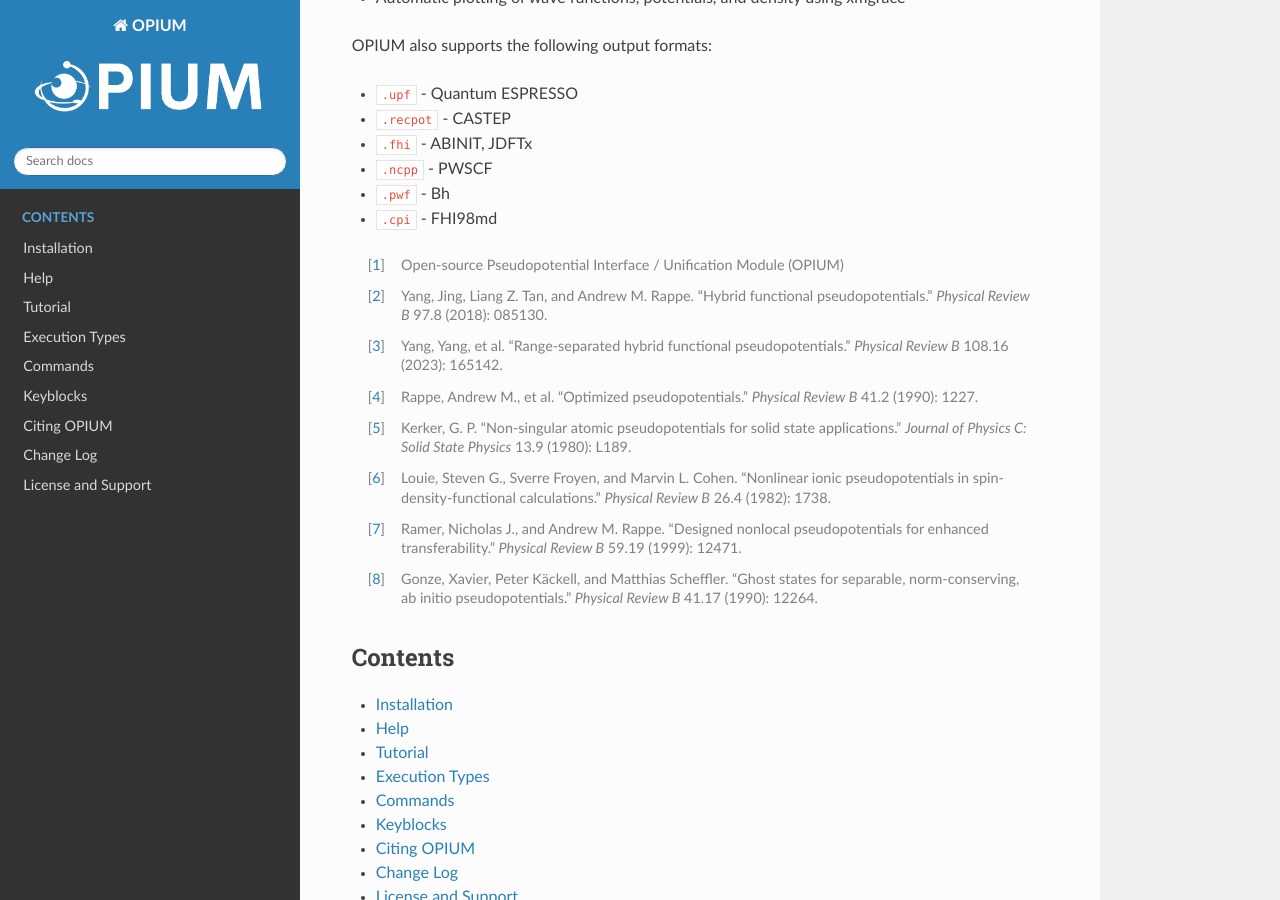
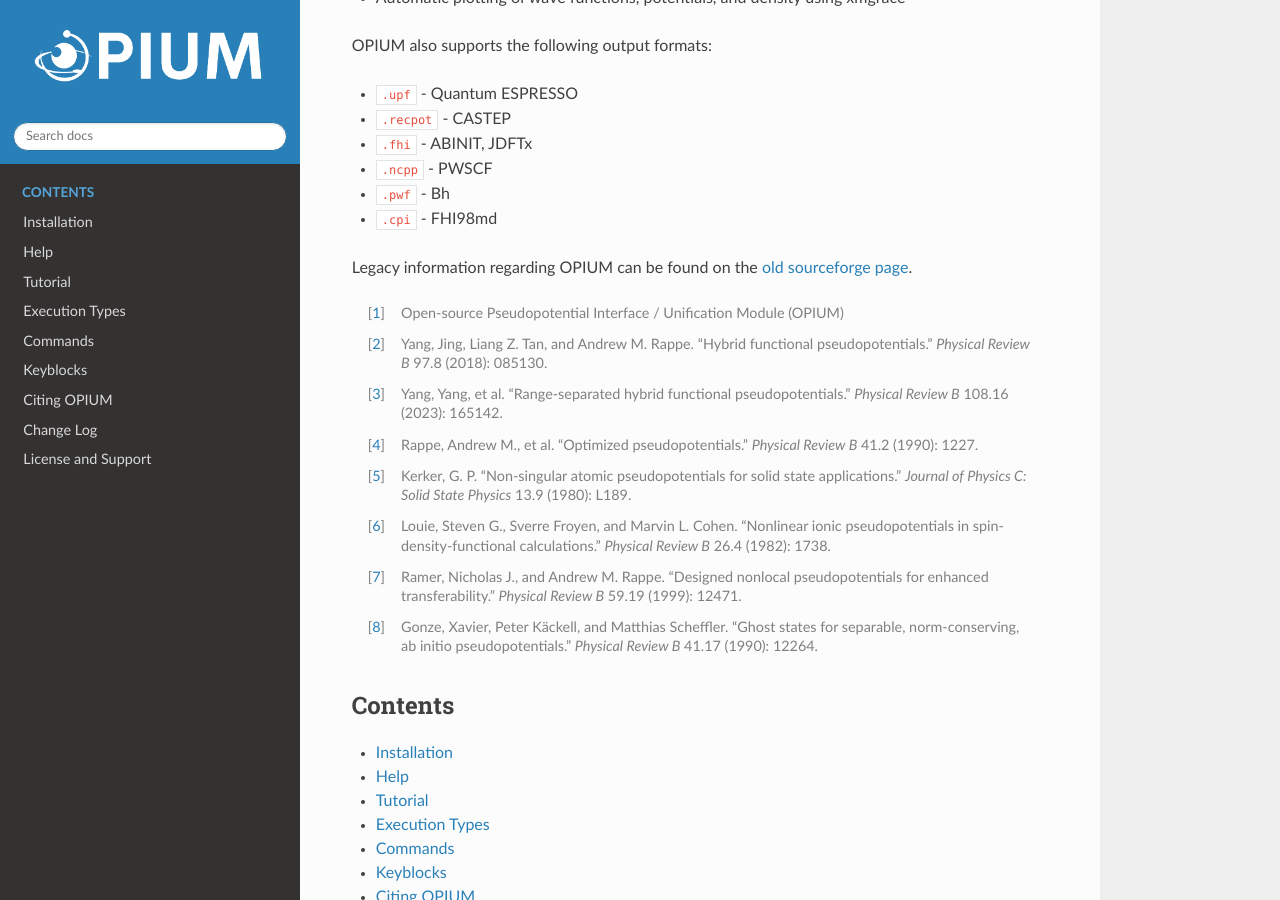
Before and after one commit to rappegroup/opium-docs, a Sphinx documentation site: the page built from docs/source/index.rst, in a window 1280 px wide and 900 px high, scrolled down 611 px. Built offline with Sphinx 7.4.7 and the Read the Docs theme 2.0.0, drawn with Linux system fonts in a browser that asks for light colours.

Commit message:
Logo only display

```diff
--- a/docs/source/conf.py
+++ b/docs/source/conf.py
@@ -26,3 +26,7 @@ exclude_patterns = []
 html_theme = 'sphinx_rtd_theme'
 html_static_path = ['_static']
 html_logo = 'OPIUM-white.png'
+html_theme_options = {
+    'logo_only': True,
+    'display_version': True
+}
--- a/docs/source/index.rst
+++ b/docs/source/index.rst
@@ -35,6 +35,8 @@ OPIUM also supports the following output formats:
 * ``.pwf`` - Bh
 * ``.cpi`` - FHI98md
 
+Legacy information regarding OPIUM can be found on the `old sourceforge page <https://opium.sourceforge.net/>`_.
+
 .. [#] Open-source Pseudopotential Interface / Unification Module (OPIUM)
 .. [#] Yang, Jing, Liang Z. Tan, and Andrew M. Rappe. "Hybrid functional pseudopotentials." *Physical Review B* 97.8 (2018): 085130.
 .. [#] Yang, Yang, et al. "Range-separated hybrid functional pseudopotentials." *Physical Review B* 108.16 (2023): 165142.
```
